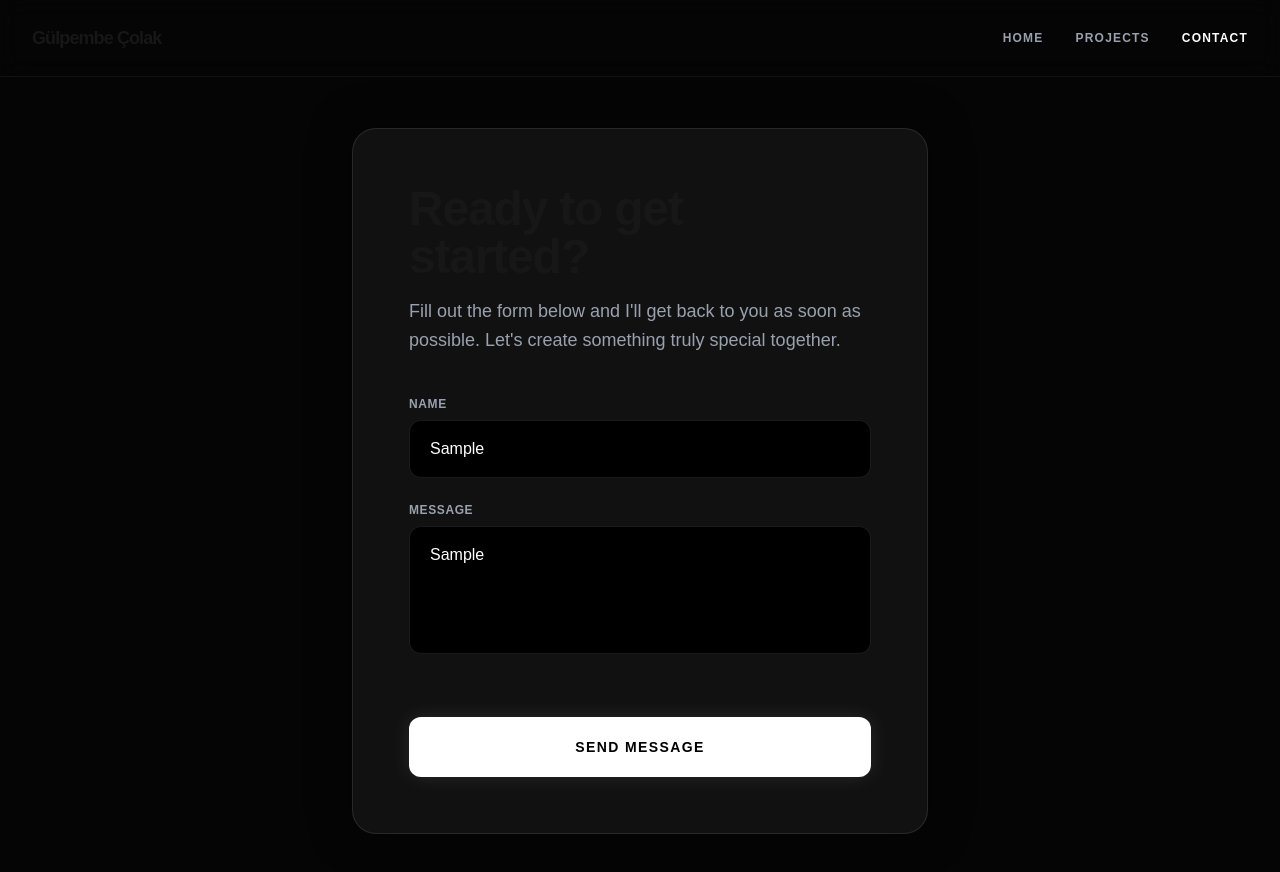
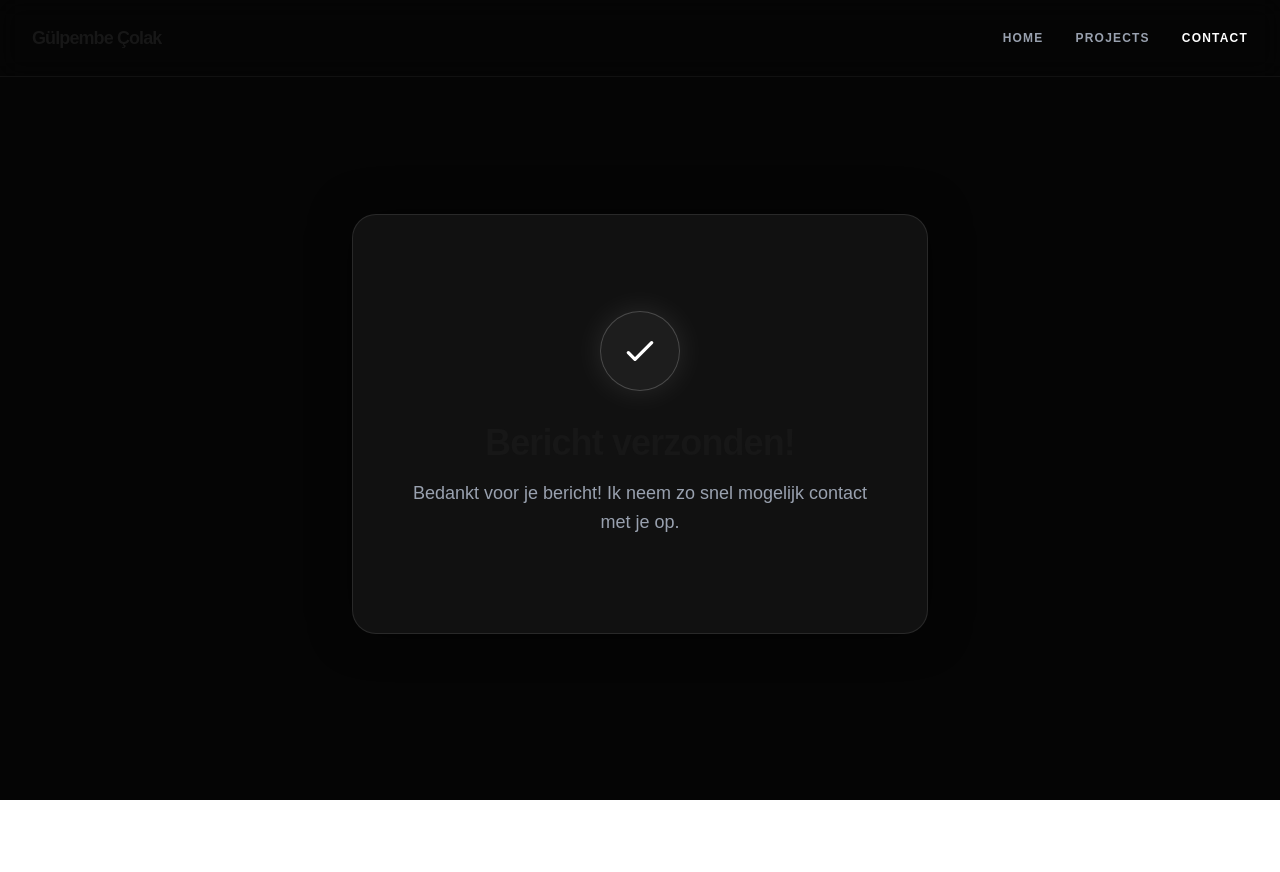
Before and after one commit to gulpembecolak-dev/my-portfolio, a Next.js app: page /contact in a window 1280 px wide. Both pictures are taken after typing "Sample", "Sample" into the empty fields and a click on the button "SEND MESSAGE". Shown: the top 872 px of the page. After the commit the page ends 800 px from the top, so only its background shows below. Built offline with nearby package versions, Linux system fonts and the light colour scheme.

Commit message:
feat: replace alert with elegant success state in contact form

```diff
--- a/app/contact/page.tsx
+++ b/app/contact/page.tsx
@@ -4,15 +4,31 @@ import { useState } from 'react'
 
 export default function ContactPage() {
   const [contactName, setContactName] = useState('')
+  const [isSubmitted, setIsSubmitted] = useState(false)
 
   function submitContact(e: React.FormEvent) {
     e.preventDefault()
-    alert(`Thanks ${contactName}! Your message has been sent successfully.`)
+    setIsSubmitted(true)
   }
 
   return (
     <main className="min-h-screen pt-32 pb-20 px-6 flex items-center justify-center bg-[#050505]">
-      <div className="w-full max-w-xl bg-[#111] border border-white/10 rounded-3xl p-10 md:p-14 shadow-[0_0_40px_rgba(0,0,0,0.5)]">
+      <div className="w-full max-w-xl bg-[#111] border border-white/10 rounded-3xl p-10 md:p-14 shadow-[0_0_40px_rgba(0,0,0,0.5)] transition-all overflow-hidden relative">
+
+        {isSubmitted ? (
+          <div className="flex flex-col items-center justify-center text-center py-10 animate-in fade-in slide-in-from-bottom-4 duration-700">
+            <div className="w-20 h-20 bg-white/5 rounded-full flex items-center justify-center mb-8 border border-white/20 shadow-[0_0_30px_rgba(255,255,255,0.1)]">
+              <svg className="w-10 h-10 text-white" fill="none" viewBox="0 0 24 24" stroke="currentColor">
+                <path strokeLinecap="round" strokeLinejoin="round" strokeWidth={2} d="M5 13l4 4L19 7" />
+              </svg>
+            </div>
+            <h2 className="text-3xl md:text-4xl font-bold mb-4 tracking-tight">Bericht verzonden!</h2>
+            <p className="text-gray-400 text-lg leading-relaxed">
+              Bedankt voor je bericht! Ik neem zo snel mogelijk contact met je op.
+            </p>
+          </div>
+        ) : (
+          <div className="animate-in fade-in py-2 duration-500">
             <h1 className="text-4xl md:text-5xl font-bold mb-4 tracking-tight">Ready to get started?</h1>
             <p className="text-gray-400 mb-10 text-lg leading-relaxed">
               Fill out the form below and I'll get back to you as soon as possible. Let's create something truly special together.
@@ -44,6 +60,8 @@ export default function ContactPage() {
               </button>
             </form>
           </div>
+        )}
+      </div>
     </main>
   )
 }
```
Lines whose indentation alone changed are shown as unchanged.
